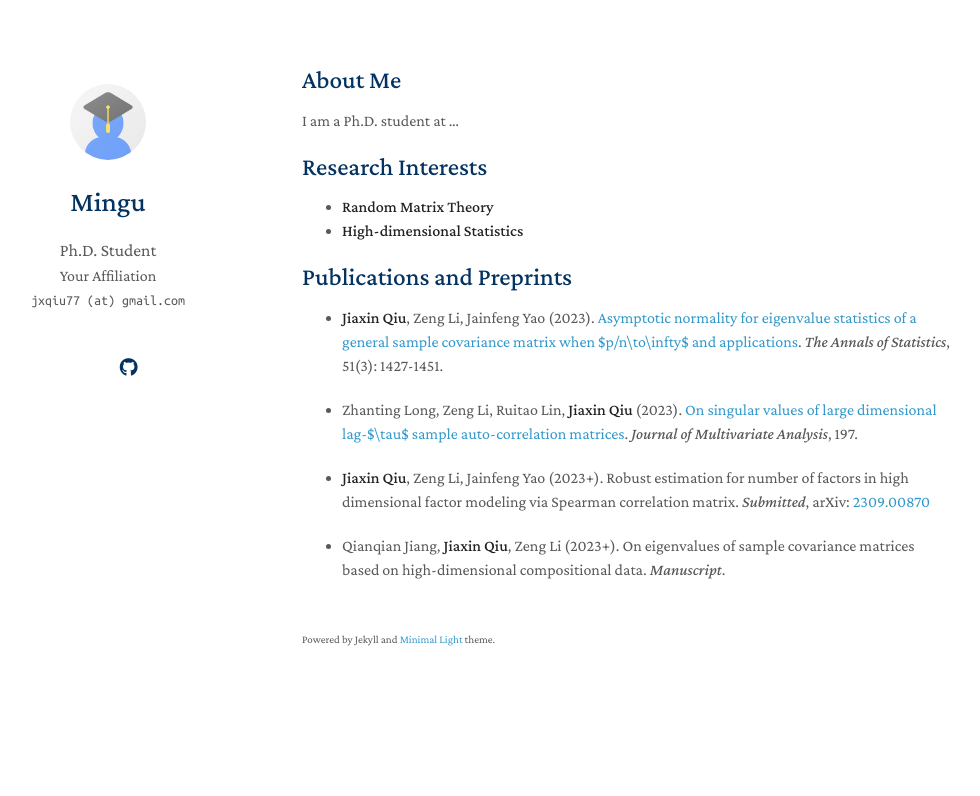
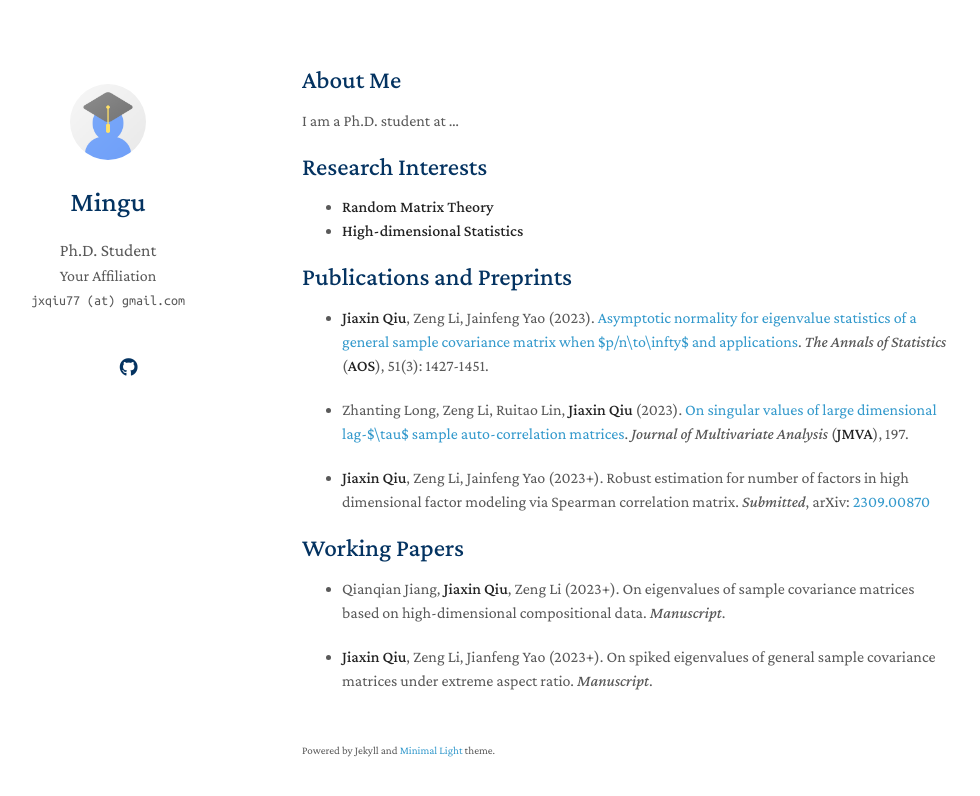
Before and after one commit to jxqiu77/jxqiu77.github.io, a Jekyll site: the page built from index.md, in a window 1280 px wide. Shown: the top 796 px of the page, without its empty margins (168-1148 px from the left). Built offline with Jekyll 4.4.1, drawn with Linux system fonts in a browser that asks for light colours; nearby versions of some CDN libraries; a style sheet for code colours, icons or effects is not loaded; our own code applies the rules of GitHub Pages for plain Markdown files.

Commit message:
Update index.md

```diff
--- a/index.md
+++ b/index.md
@@ -13,10 +13,14 @@ I am a Ph.D. student at ...
 
 ## Publications and Preprints
 
-- **Jiaxin Qiu**, Zeng Li, Jainfeng Yao (2023). [Asymptotic normality for eigenvalue statistics of a general sample covariance matrix when $p/n\to\infty$ and applications](https://doi.org/10.1214/23-AOS2300). *The Annals of Statistics*, 51(3): 1427-1451.
+- **Jiaxin Qiu**, Zeng Li, Jainfeng Yao (2023). [Asymptotic normality for eigenvalue statistics of a general sample covariance matrix when $p/n\to\infty$ and applications](https://doi.org/10.1214/23-AOS2300). *The Annals of Statistics* (**AOS**), 51(3): 1427-1451.
 
-- Zhanting Long, Zeng Li, Ruitao Lin, **Jiaxin Qiu** (2023). [On singular values of large dimensional lag-$\tau$ sample auto-correlation matrices](https://doi.org/10.1016/j.jmva.2023.105205). *Journal of Multivariate Analysis*, 197.
+- Zhanting Long, Zeng Li, Ruitao Lin, **Jiaxin Qiu** (2023). [On singular values of large dimensional lag-$\tau$ sample auto-correlation matrices](https://doi.org/10.1016/j.jmva.2023.105205). *Journal of Multivariate Analysis* (**JMVA**), 197.
 
 - **Jiaxin Qiu**, Zeng Li, Jainfeng Yao (2023+). Robust estimation for number of factors in high dimensional factor modeling via Spearman correlation matrix. *Submitted*, arXiv: [2309.00870](https://arxiv.org/abs/2309.00870)
 
+## Working Papers
+
 - Qianqian Jiang, **Jiaxin Qiu**, Zeng Li (2023+). On eigenvalues of sample covariance matrices based on high-dimensional compositional data. *Manuscript*.
+
+- **Jiaxin Qiu**, Zeng Li, Jianfeng Yao (2023+). On spiked eigenvalues of general sample covariance matrices under extreme aspect ratio. *Manuscript*.
```
